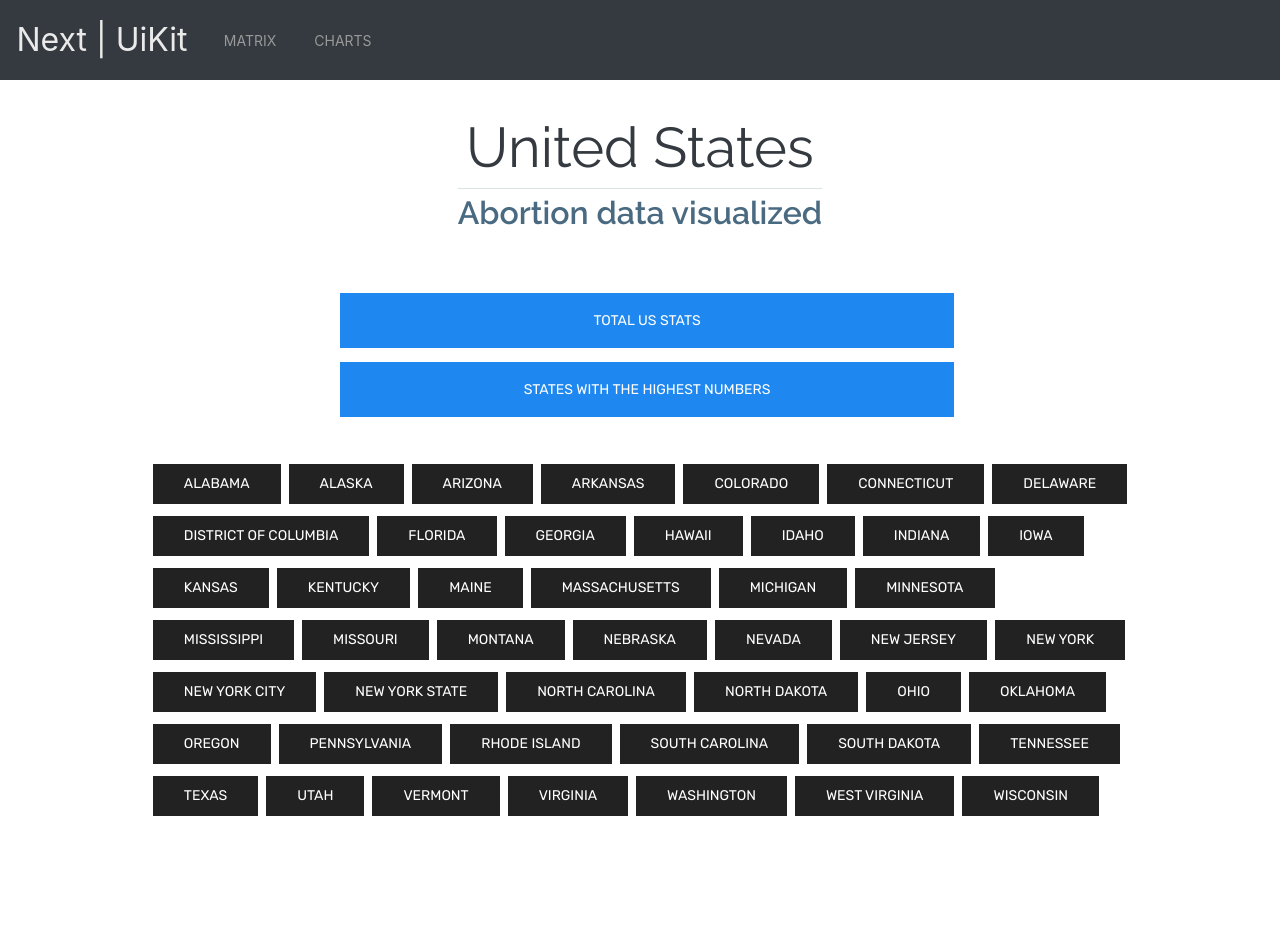
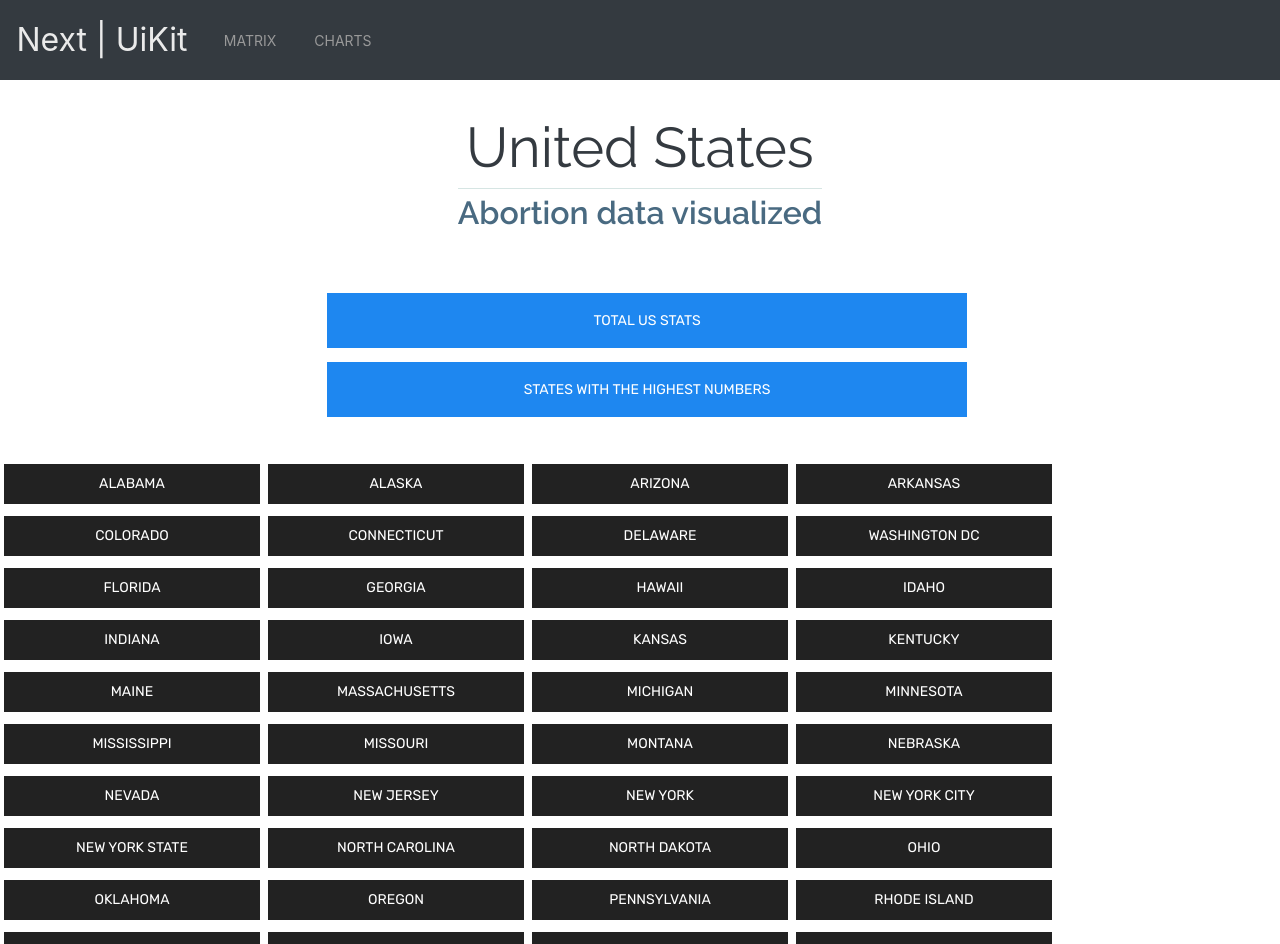
Before and after one commit to Brlaney/mtrx, a Next.js app: page /charts in a window 1280 px wide. Shown: the top 944 px of the page. Before the commit the page ends 888 px from the top, so only its background shows below. Built offline with nearby package versions, Linux system fonts and the light colour scheme.

Commit message:
Pushing charts pages layout

```diff
--- a/src/lib/data/locations/index.ts
+++ b/src/lib/data/locations/index.ts
@@ -8,7 +8,7 @@ export const locations: Location[] = [
   { id: 5, name: 'Colorado' },
   { id: 6, name: 'Connecticut' },
   { id: 7, name: 'Delaware' },
-  { id: 8, name: 'District of Columbia' },
+  { id: 8, name: 'Washington DC' },
   { id: 9, name: 'Florida' },
   { id: 10, name: 'Georgia' },
   { id: 11, name: 'Hawaii' },
--- a/src/pages/charts/index.tsx
+++ b/src/pages/charts/index.tsx
@@ -56,7 +56,7 @@ export default function Charts() {
               >
                 <button
                   id={styles.dynamicButton}
-                  className='uk-button uk-button-secondary'
+                  className='uk-button uk-button-secondary uk-width-1-1@xs uk-width-1-5'
                   >
                   {location.name}
                 </button>
--- a/src/scss/pages/Charts.module.scss
+++ b/src/scss/pages/Charts.module.scss
@@ -46,9 +46,12 @@
 
     }
     .listContainer {
+      display: flex;
+      flex-direction: row;
+      flex-wrap: wrap;
+      flex: 1;
       margin-top: 1.5rem;
-      width: 80%;
-      justify-content: space-evenly;
+      width: 100vw;
       align-items: center;
       #dynamicButton {
         margin: 0.5rem 0.25rem 0.25rem 0.25rem;
```
